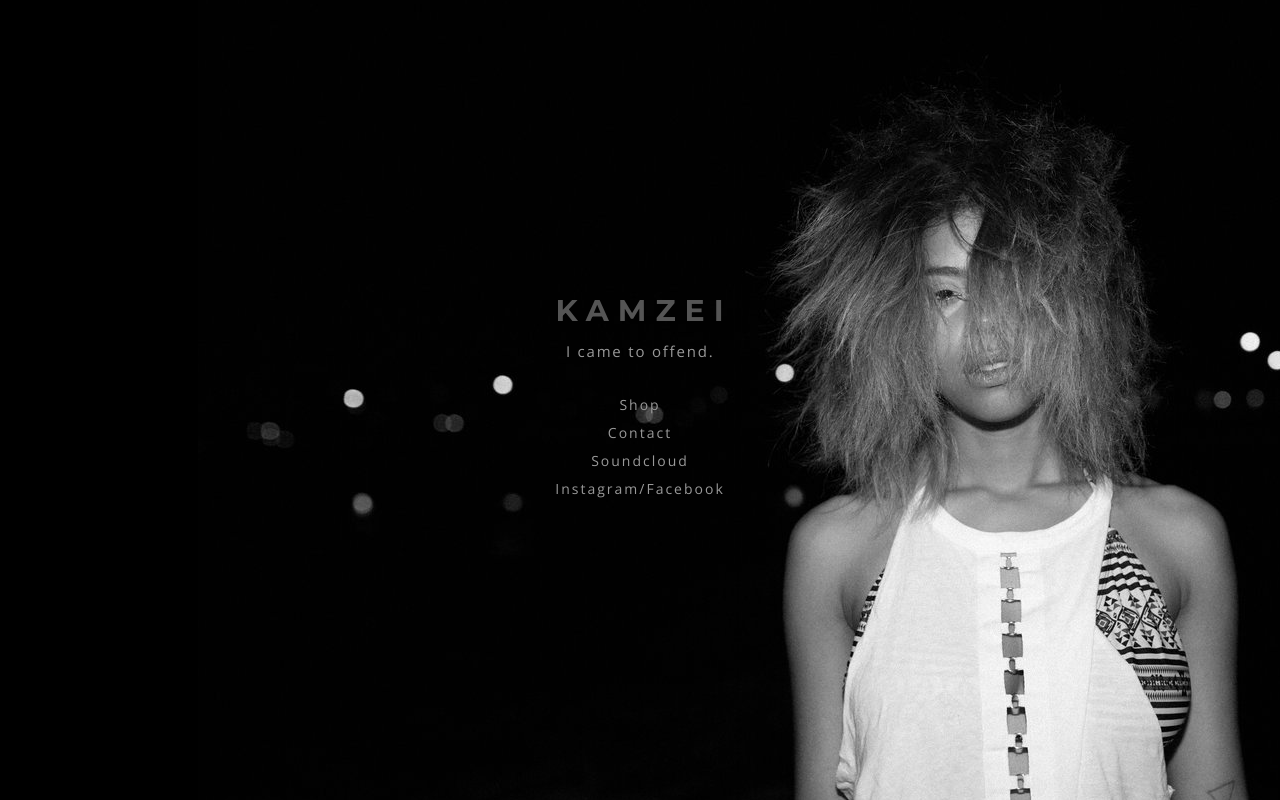
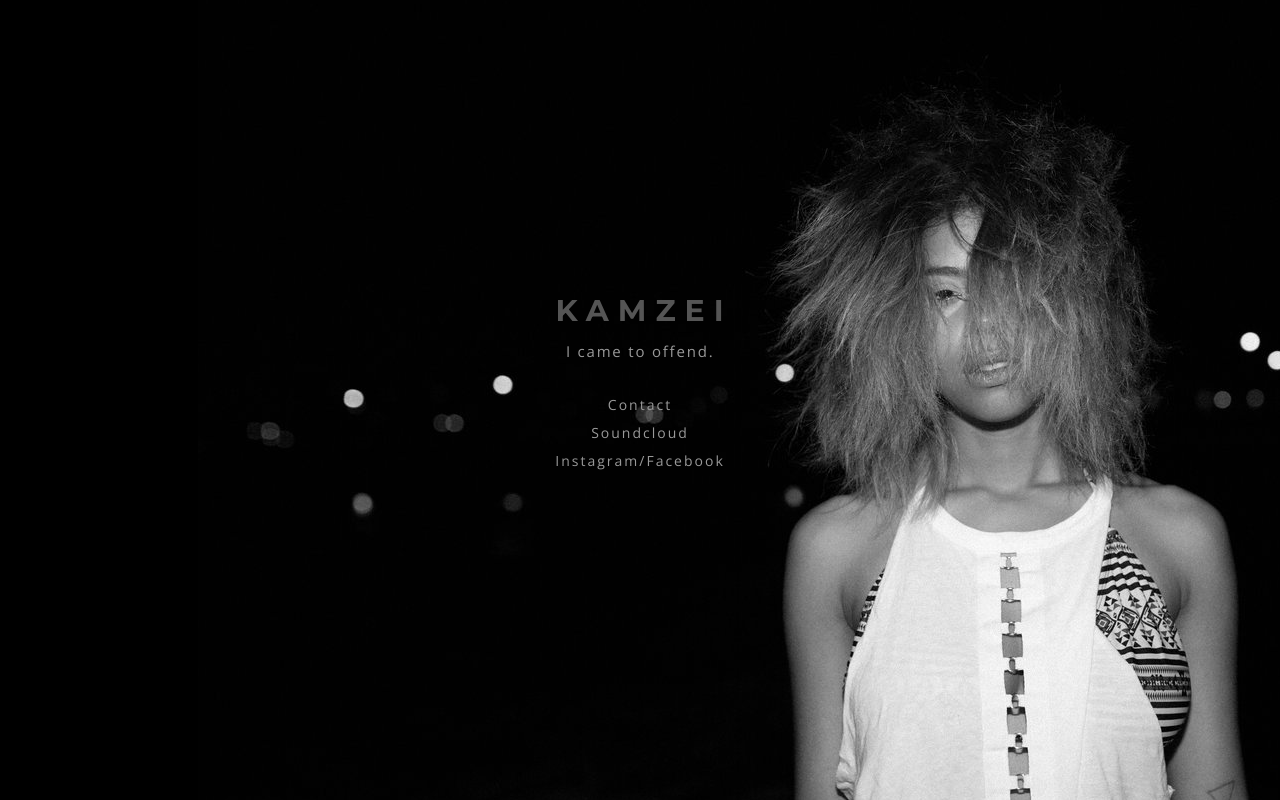
Before and after one commit to dzeignyc/Kamzei, a plain HTML site: page index.html in a window 1280 px wide. Drawn offline with nearby package versions, Linux system fonts and the light colour scheme.

Commit message:
removed link to shop

```diff
--- a/index.html
+++ b/index.html
@@ -104,7 +104,7 @@
         <div id="wrapper">
             <h1>Kamzei</h1>
             <h2>I came to offend.&nbsp;</h2>
-            <p><a href="https://soundcloud.com/kamzei" target='_blank'>Shop</a></p>
+            <!-- <p><a href="#" target='_blank'>Shop</a></p> -->
             <p><a href="mailto:officialKamzei@gmail.com">Contact</a></p>
             <p><a href="https://soundcloud.com/kamzei" target='_blank'>Soundcloud</a></p>
             <p><span><a href='https://www.instagram.com/kamzei/' target='_blank'>Instagram</a></span><span class='slash'>/</span><span><a href='https://www.facebook.com/Kamzei/' target='_blank'>Facebook</a></span></p>
```
